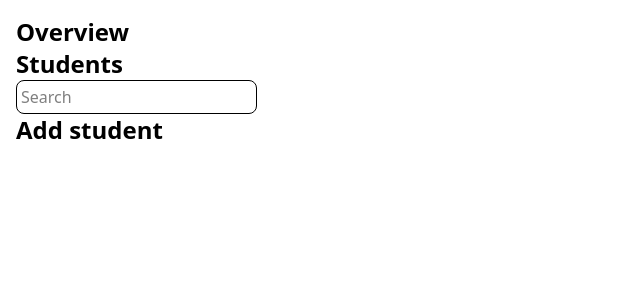
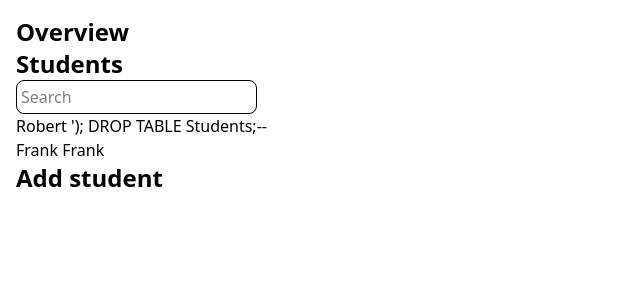
Before and after one commit to cute-catgirl/WebDev2-Assignment2, a Next.js app: page / in a window 1280 px wide. Shown: the top 300 px of the page, without its empty margins (0-640 px from the left). Built offline with nearby package versions, Linux system fonts and the light colour scheme.

Commit message:
filter by search query

```diff
--- a/app/components/StudentPortal.tsx
+++ b/app/components/StudentPortal.tsx
@@ -5,10 +5,19 @@ Mae Moon
 */
 "use client"
 import { ChangeEvent, useState } from "react";
-import { students as defaultStudents } from "../data/students";
+import { students as defaultStudents, Student } from "../data/students";
 import SearchBox from "./SearchBox";
 
 export default function StudentPortal() {
+    function filteredStudents() {
+        if (searchQuery) {
+            return students.filter((student) => {
+                return (student.firstName + student.lastName).replaceAll(" ", "").toLowerCase().includes(searchQuery.replaceAll(" ", "").toLowerCase());
+            })
+        } else {
+            return students;
+        }
+    }
     const [students, setStudents] = useState(defaultStudents);
     const [searchQuery, setSearchQuery] = useState('');
     return (
@@ -22,7 +31,10 @@ export default function StudentPortal() {
                 <SearchBox searchQuery={searchQuery} onChange={(event: ChangeEvent<HTMLInputElement>) => {
                     setSearchQuery(event.target.value)
                 }} />
-                {/* <StudentList students={students} /> */}
+                {filteredStudents().map((student: Student, index: number) => (
+                    <p key={index}>{student.firstName} {student.lastName}</p>
+                ))}
+                {/* <StudentList students={getFilteredStudents} /> */}
             </section>
             <section id="addstudent">
                 <h2 className="text-2xl font-semibold">Add student</h2>
```
